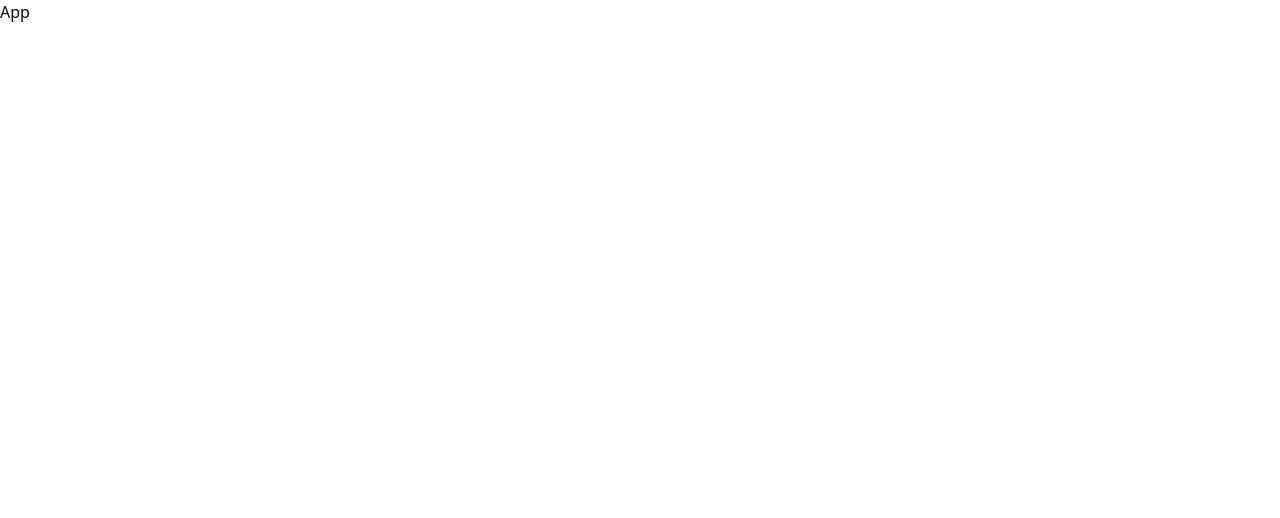
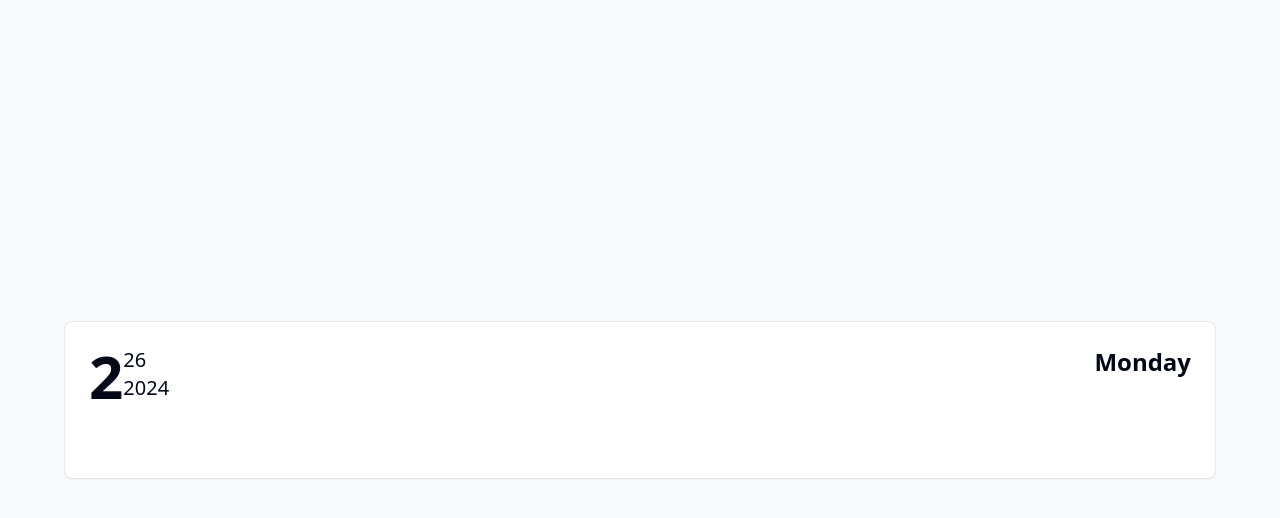
Before and after one commit to Raphael-Soares/dev-web-I, a React (Vite) app: page / in a window 1280 px wide. Shown: the top 518 px of the page. Built offline with nearby package versions, Linux system fonts and the light colour scheme.

Commit message:
feat: <Date/> component

```diff
--- a/package.json
+++ b/package.json
@@ -11,6 +11,8 @@
   },
   "dependencies": {
     "@radix-ui/react-dropdown-menu": "^2.0.6",
+    "@radix-ui/react-label": "^2.0.2",
+    "@radix-ui/react-select": "^2.0.0",
     "@radix-ui/react-slot": "^1.0.2",
     "class-variance-authority": "^0.7.0",
     "clsx": "^2.1.0",
--- a/src/App.tsx
+++ b/src/App.tsx
@@ -1,5 +1,17 @@
-import React from 'react';
+import { Card, CardContent, CardDescription, CardFooter, CardHeader, CardTitle } from '@/components/ui/card';
+
+import Date from './components/Date';
 
 export default function App() {
-  return <div>App</div>;
+  return (
+    <div className='flex h-screen w-full items-center justify-center bg-slate-50 '>
+      <Card className='max-w-6xl w-full'>
+        <CardHeader>
+          <Date />
+        </CardHeader>
+        <CardContent></CardContent>
+        <CardFooter className='flex justify-between'></CardFooter>
+      </Card>
+    </div>
+  );
 }
--- /dev/null
+++ b/src/components/Date.tsx
@@ -0,0 +1,20 @@
+export default function Header() {
+  const date = new Date();
+
+  const [day, month, year] = date.toLocaleDateString().split('/');
+  const [dayName] = date.toLocaleDateString('en-US', { weekday: 'long' }).split(' ');
+
+  return (
+    <header className=' flex justify-between'>
+      <div className='flex flex-row'>
+        <span className='text-6xl font-semibold'>{day}</span>
+        <span className='flex flex-col'>
+          <span className='text-xl '>{month}</span>
+          <span className='text-xl font-light '>{year}</span>
+        </span>
+      </div>
+
+      <span className='text-2xl font-semibold'>{dayName}</span>
+    </header>
+  );
+}
--- /dev/null
+++ b/src/components/ui/card.tsx
@@ -0,0 +1,79 @@
+import * as React from "react"
+
+import { cn } from "@/lib/utils"
+
+const Card = React.forwardRef<
+  HTMLDivElement,
+  React.HTMLAttributes<HTMLDivElement>
+>(({ className, ...props }, ref) => (
+  <div
+    ref={ref}
+    className={cn(
+      "rounded-lg border bg-card text-card-foreground shadow-sm",
+      className
+    )}
+    {...props}
+  />
+))
+Card.displayName = "Card"
+
+const CardHeader = React.forwardRef<
+  HTMLDivElement,
+  React.HTMLAttributes<HTMLDivElement>
+>(({ className, ...props }, ref) => (
+  <div
+    ref={ref}
+    className={cn("flex flex-col space-y-1.5 p-6", className)}
+    {...props}
+  />
+))
+CardHeader.displayName = "CardHeader"
+
+const CardTitle = React.forwardRef<
+  HTMLParagraphElement,
+  React.HTMLAttributes<HTMLHeadingElement>
+>(({ className, ...props }, ref) => (
+  <h3
+    ref={ref}
+    className={cn(
+      "text-2xl font-semibold leading-none tracking-tight",
+      className
+    )}
+    {...props}
+  />
+))
+CardTitle.displayName = "CardTitle"
+
+const CardDescription = React.forwardRef<
+  HTMLParagraphElement,
+  React.HTMLAttributes<HTMLParagraphElement>
+>(({ className, ...props }, ref) => (
+  <p
+    ref={ref}
+    className={cn("text-sm text-muted-foreground", className)}
+    {...props}
+  />
+))
+CardDescription.displayName = "CardDescription"
+
+const CardContent = React.forwardRef<
+  HTMLDivElement,
+  React.HTMLAttributes<HTMLDivElement>
+>(({ className, ...props }, ref) => (
+  <div ref={ref} className={cn("p-6 pt-0", className)} {...props} />
+))
+CardContent.displayName = "CardContent"
+
+const CardFooter = React.forwardRef<
+  HTMLDivElement,
+  React.HTMLAttributes<HTMLDivElement>
+>(({ className, ...props }, ref) => (
+  <div
+    ref={ref}
+    className={cn("flex items-center p-6 pt-0", className)}
+    {...props}
+  />
+))
+CardFooter.displayName = "CardFooter"
+
+export { Card, CardHeader, CardFooter, CardTitle, CardDescription, CardContent }
--- /dev/null
+++ b/src/components/ui/label.tsx
@@ -0,0 +1,24 @@
+import * as React from "react"
+import * as LabelPrimitive from "@radix-ui/react-label"
+import { cva, type VariantProps } from "class-variance-authority"
+
+import { cn } from "@/lib/utils"
+
+const labelVariants = cva(
+  "text-sm font-medium leading-none peer-disabled:cursor-not-allowed peer-disabled:opacity-70"
+)
+
+const Label = React.forwardRef<
+  React.ElementRef<typeof LabelPrimitive.Root>,
+  React.ComponentPropsWithoutRef<typeof LabelPrimitive.Root> &
+    VariantProps<typeof labelVariants>
+>(({ className, ...props }, ref) => (
+  <LabelPrimitive.Root
+    ref={ref}
+    className={cn(labelVariants(), className)}
+    {...props}
+  />
+))
+Label.displayName = LabelPrimitive.Root.displayName
+
+export { Label }
--- /dev/null
+++ b/src/components/ui/select.tsx
@@ -0,0 +1,158 @@
+import * as React from "react"
+import * as SelectPrimitive from "@radix-ui/react-select"
+import { Check, ChevronDown, ChevronUp } from "lucide-react"
+
+import { cn } from "@/lib/utils"
+
+const Select = SelectPrimitive.Root
+
+const SelectGroup = SelectPrimitive.Group
+
+const SelectValue = SelectPrimitive.Value
+
+const SelectTrigger = React.forwardRef<
+  React.ElementRef<typeof SelectPrimitive.Trigger>,
+  React.ComponentPropsWithoutRef<typeof SelectPrimitive.Trigger>
+>(({ className, children, ...props }, ref) => (
+  <SelectPrimitive.Trigger
+    ref={ref}
+    className={cn(
+      "flex h-10 w-full items-center justify-between rounded-md border border-input bg-background px-3 py-2 text-sm ring-offset-background placeholder:text-muted-foreground focus:outline-none focus:ring-2 focus:ring-ring focus:ring-offset-2 disabled:cursor-not-allowed disabled:opacity-50 [&>span]:line-clamp-1",
+      className
+    )}
+    {...props}
+  >
+    {children}
+    <SelectPrimitive.Icon asChild>
+      <ChevronDown className="h-4 w-4 opacity-50" />
+    </SelectPrimitive.Icon>
+  </SelectPrimitive.Trigger>
+))
+SelectTrigger.displayName = SelectPrimitive.Trigger.displayName
+
+const SelectScrollUpButton = React.forwardRef<
+  React.ElementRef<typeof SelectPrimitive.ScrollUpButton>,
+  React.ComponentPropsWithoutRef<typeof SelectPrimitive.ScrollUpButton>
+>(({ className, ...props }, ref) => (
+  <SelectPrimitive.ScrollUpButton
+    ref={ref}
+    className={cn(
+      "flex cursor-default items-center justify-center py-1",
+      className
+    )}
+    {...props}
+  >
+    <ChevronUp className="h-4 w-4" />
+  </SelectPrimitive.ScrollUpButton>
+))
+SelectScrollUpButton.displayName = SelectPrimitive.ScrollUpButton.displayName
+
+const SelectScrollDownButton = React.forwardRef<
+  React.ElementRef<typeof SelectPrimitive.ScrollDownButton>,
+  React.ComponentPropsWithoutRef<typeof SelectPrimitive.ScrollDownButton>
+>(({ className, ...props }, ref) => (
+  <SelectPrimitive.ScrollDownButton
+    ref={ref}
+    className={cn(
+      "flex cursor-default items-center justify-center py-1",
+      className
+    )}
+    {...props}
+  >
+    <ChevronDown className="h-4 w-4" />
+  </SelectPrimitive.ScrollDownButton>
+))
+SelectScrollDownButton.displayName =
+  SelectPrimitive.ScrollDownButton.displayName
+
+const SelectContent = React.forwardRef<
+  React.ElementRef<typeof SelectPrimitive.Content>,
+  React.ComponentPropsWithoutRef<typeof SelectPrimitive.Content>
+>(({ className, children, position = "popper", ...props }, ref) => (
+  <SelectPrimitive.Portal>
+    <SelectPrimitive.Content
+      ref={ref}
+      className={cn(
+        "relative z-50 max-h-96 min-w-[8rem] overflow-hidden rounded-md border bg-popover text-popover-foreground shadow-md data-[state=open]:animate-in data-[state=closed]:animate-out data-[state=closed]:fade-out-0 data-[state=open]:fade-in-0 data-[state=closed]:zoom-out-95 data-[state=open]:zoom-in-95 data-[side=bottom]:slide-in-from-top-2 data-[side=left]:slide-in-from-right-2 data-[side=right]:slide-in-from-left-2 data-[side=top]:slide-in-from-bottom-2",
+        position === "popper" &&
+          "data-[side=bottom]:translate-y-1 data-[side=left]:-translate-x-1 data-[side=right]:translate-x-1 data-[side=top]:-translate-y-1",
+        className
+      )}
+      position={position}
+      {...props}
+    >
+      <SelectScrollUpButton />
+      <SelectPrimitive.Viewport
+        className={cn(
+          "p-1",
+          position === "popper" &&
+            "h-[var(--radix-select-trigger-height)] w-full min-w-[var(--radix-select-trigger-width)]"
+        )}
+      >
+        {children}
+      </SelectPrimitive.Viewport>
+      <SelectScrollDownButton />
+    </SelectPrimitive.Content>
+  </SelectPrimitive.Portal>
+))
+SelectContent.displayName = SelectPrimitive.Content.displayName
+
+const SelectLabel = React.forwardRef<
+  React.ElementRef<typeof SelectPrimitive.Label>,
+  React.ComponentPropsWithoutRef<typeof SelectPrimitive.Label>
+>(({ className, ...props }, ref) => (
+  <SelectPrimitive.Label
+    ref={ref}
+    className={cn("py-1.5 pl-8 pr-2 text-sm font-semibold", className)}
+    {...props}
+  />
+))
+SelectLabel.displayName = SelectPrimitive.Label.displayName
+
+const SelectItem = React.forwardRef<
+  React.ElementRef<typeof SelectPrimitive.Item>,
+  React.ComponentPropsWithoutRef<typeof SelectPrimitive.Item>
+>(({ className, children, ...props }, ref) => (
+  <SelectPrimitive.Item
+    ref={ref}
+    className={cn(
+      "relative flex w-full cursor-default select-none items-center rounded-sm py-1.5 pl-8 pr-2 text-sm outline-none focus:bg-accent focus:text-accent-foreground data-[disabled]:pointer-events-none data-[disabled]:opacity-50",
+      className
+    )}
+    {...props}
+  >
+    <span className="absolute left-2 flex h-3.5 w-3.5 items-center justify-center">
+      <SelectPrimitive.ItemIndicator>
+        <Check className="h-4 w-4" />
+      </SelectPrimitive.ItemIndicator>
+    </span>
+
+    <SelectPrimitive.ItemText>{children}</SelectPrimitive.ItemText>
+  </SelectPrimitive.Item>
+))
+SelectItem.displayName = SelectPrimitive.Item.displayName
+
+const SelectSeparator = React.forwardRef<
+  React.ElementRef<typeof SelectPrimitive.Separator>,
+  React.ComponentPropsWithoutRef<typeof SelectPrimitive.Separator>
+>(({ className, ...props }, ref) => (
+  <SelectPrimitive.Separator
+    ref={ref}
+    className={cn("-mx-1 my-1 h-px bg-muted", className)}
+    {...props}
+  />
+))
+SelectSeparator.displayName = SelectPrimitive.Separator.displayName
+
+export {
+  Select,
+  SelectGroup,
+  SelectValue,
+  SelectTrigger,
+  SelectContent,
+  SelectLabel,
+  SelectItem,
+  SelectSeparator,
+  SelectScrollUpButton,
+  SelectScrollDownButton,
+}
```
Also changed, not shown: 1 other file (tests, documents, lock files or other folders).
